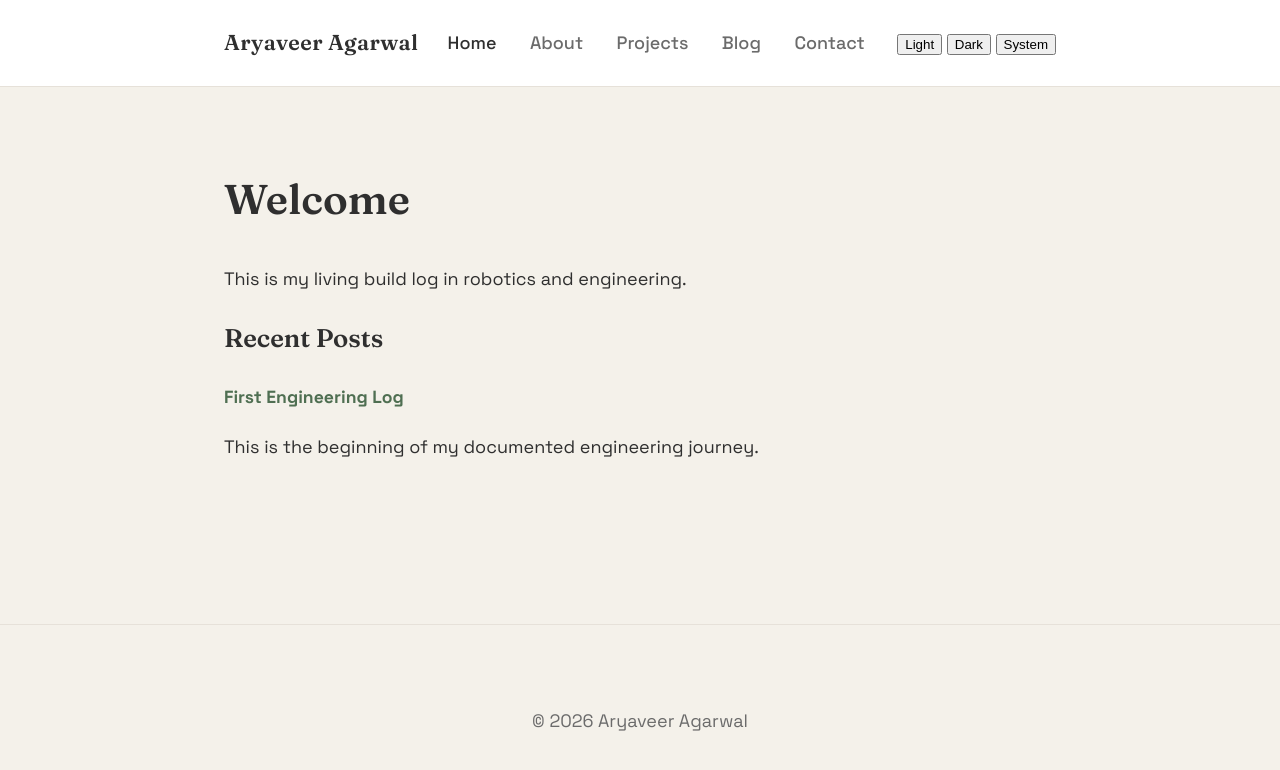
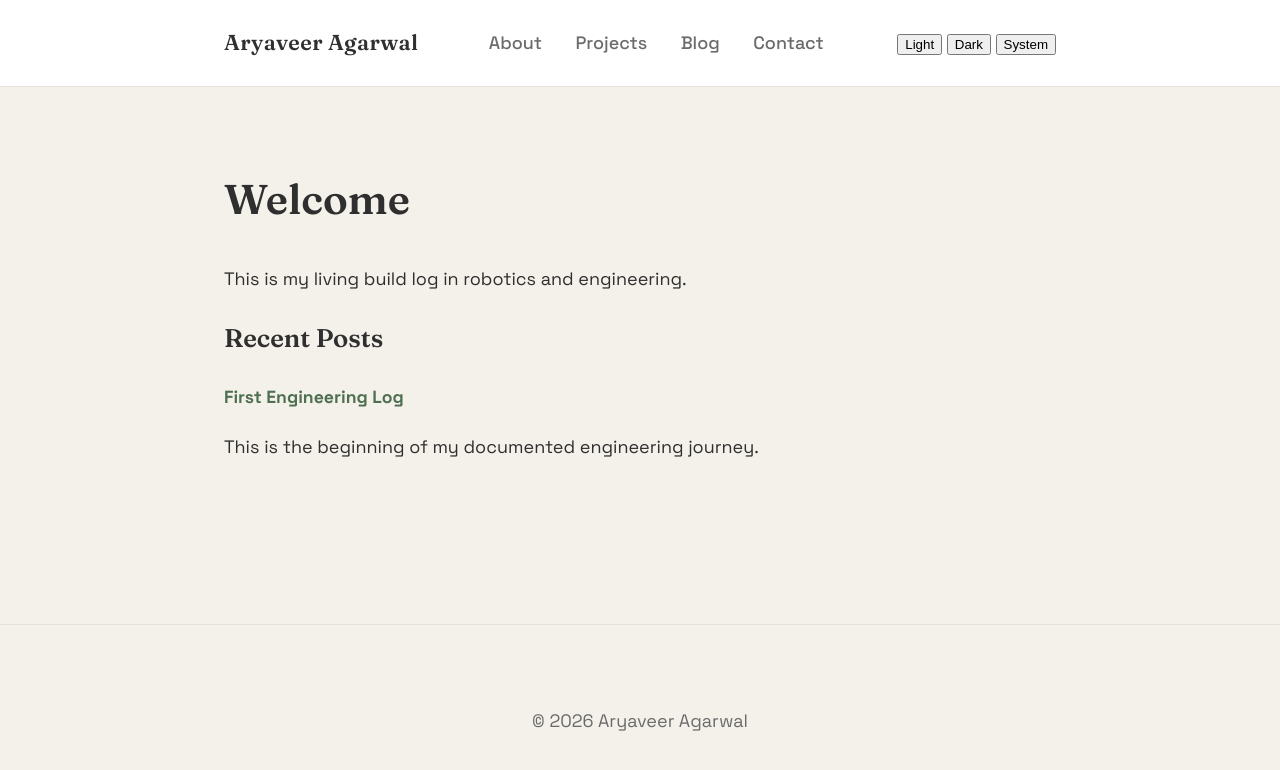
Before and after one commit to aryaveeragarwal/aryaveeragarwal.github.io, a Jekyll site: the page built from index.md, in a window 1280 px wide. Shown: the top 770 px of the page. Built offline with Jekyll 4.4.1, drawn with Linux system fonts in a browser that asks for light colours.

Commit message:
Update default.html

```diff
--- a/_layouts/default.html
+++ b/_layouts/default.html
@@ -14,7 +14,6 @@
   <div class="container">
     <a href="/" class="logo">{{ site.title }}</a>
     <nav>
-      <a href="/" {% if page.url == "/" %}class="active"{% endif %}>Home</a>
       <a href="/about/" {% if page.url == "/about/" %}class="active"{% endif %}>About</a>
       <a href="/projects/" {% if page.url == "/projects/" %}class="active"{% endif %}>Projects</a>
       <a href="/blog/" {% if page.url contains "/blog" %}class="active"{% endif %}>Blog</a>
```
